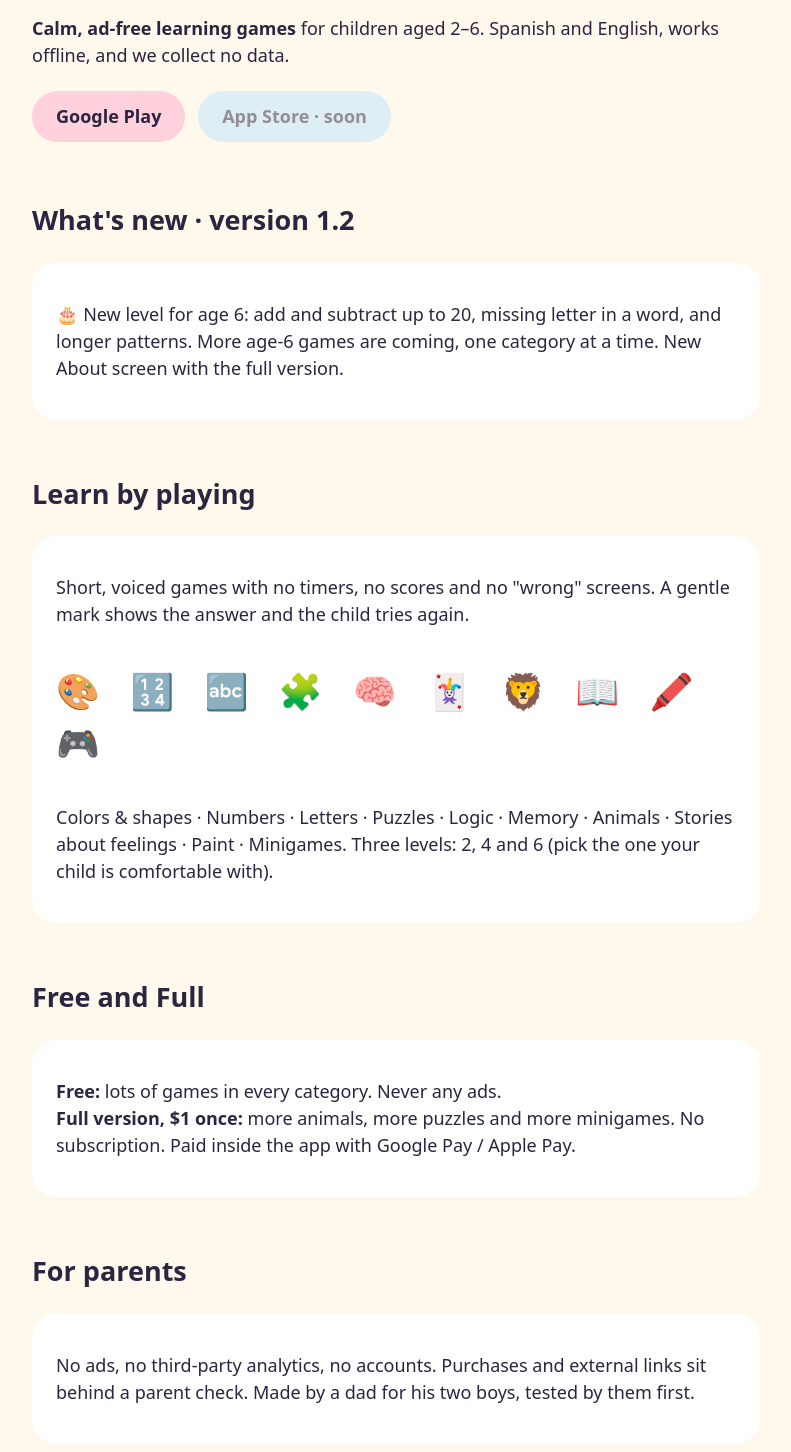
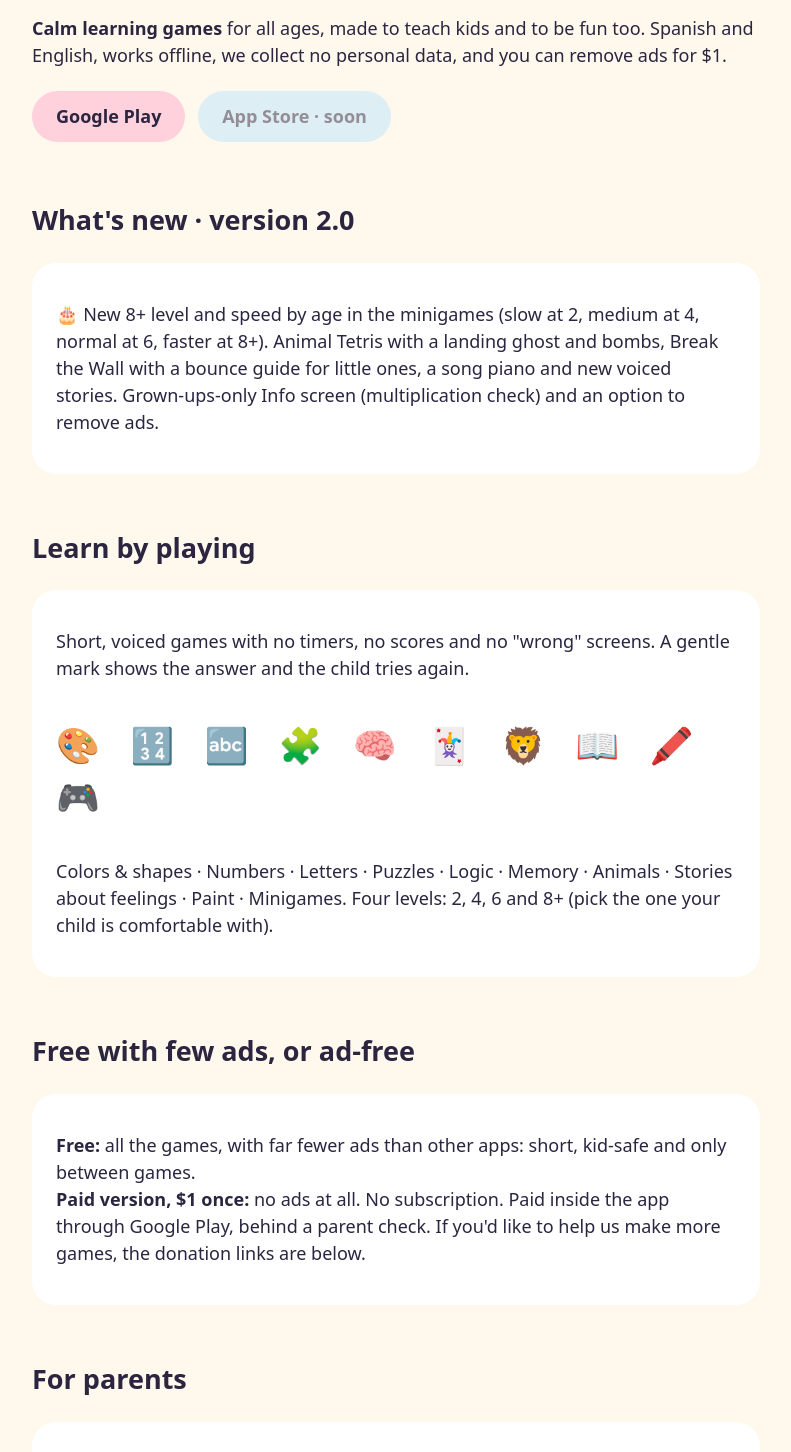
Before and after one commit to nescool101/lulu-kids-page, a website: page index.html in a window 1280 px wide. Shown: the part 148-1600 px from the top of the page, without its empty margins (244-1035 px from the left). Drawn offline with Linux system fonts and the light colour scheme.

Commit message:
Play Store link; copy: few ads free, no ads paid

```diff
--- a/index.html
+++ b/index.html
@@ -6,7 +6,7 @@
 <title>Lulu Kids</title>
 <link rel="icon" href="/favicon.ico" sizes="any">
 <link rel="apple-touch-icon" href="/apple-touch-icon.png">
-<meta name="description" content="Juegos educativos tranquilos y sin anuncios para niños de 2 a 6 años. Calm, ad-free learning games for ages 2–6.">
+<meta name="description" content="Juegos educativos tranquilos para todas las edades. Calm learning games for all ages.">
 <style>
   :root { --ink:#2b2540; --bg:#fff8ec; --card:#fff; --pink:#ffd1dc; --blue:#bde7ff; --green:#c8f7c5; --yellow:#fff3b0; }
   @media (prefers-color-scheme: dark) { :root { --ink:#f4efff; --bg:#1d1930; --card:#2a2545; } }
@@ -32,16 +32,16 @@
 
 <header>
   <h1>🌈 Lulu Kids</h1>
-  <p data-l="es"><b>Juegos educativos tranquilos y sin anuncios</b> para niños de 2 a 6 años. Español e inglés, funciona sin internet y no recopilamos datos.</p>
-  <p data-l="en"><b>Calm, ad-free learning games</b> for children aged 2–6. Spanish and English, works offline, and we collect no data.</p>
-  <a class="btn" href="#" id="play">Google Play</a>
+  <p data-l="es"><b>Juegos educativos tranquilos</b> para todas las edades, pensados para enseñar a los niños y también para divertirse. Español e inglés, funciona sin internet, no recopilamos datos personales y puedes quitar la publicidad por US$1.</p>
+  <p data-l="en"><b>Calm learning games</b> for all ages, made to teach kids and to be fun too. Spanish and English, works offline, we collect no personal data, and you can remove ads for $1.</p>
+  <a class="btn" href="https://play.google.com/store/apps/details?id=app.lulukids.kids_app" id="play" target="_blank" rel="noopener">Google Play</a>
   <a class="btn alt dim" href="#">App Store · <span data-l="es">pronto</span><span data-l="en">soon</span></a>
 </header>
 
-<h2 data-l="es">Novedades · versión 1.2</h2><h2 data-l="en">What's new · version 1.2</h2>
+<h2 data-l="es">Novedades · versión 2.0</h2><h2 data-l="en">What's new · version 2.0</h2>
 <div class="card">
-  <p data-l="es">🎂 Nuevo nivel para 6 años: sumas y restas hasta 20, letra que falta en la palabra y patrones más largos. Más juegos de 6 años llegarán categoría por categoría. Pantalla "Acerca de" con la versión completa.</p>
-  <p data-l="en">🎂 New level for age 6: add and subtract up to 20, missing letter in a word, and longer patterns. More age-6 games are coming, one category at a time. New About screen with the full version.</p>
+  <p data-l="es">🎂 Nuevo nivel de 8+ años y velocidad por edad en los minijuegos (lenta a los 2, media a los 4, normal a los 6 y más rápida a los 8+). Tetris de animales con sombra de aterrizaje y bombas, Rompe el muro con guía de rebote para los más pequeños, piano con canciones y cuentos nuevos con voz. Info solo para adultos (con multiplicación) y opción de quitar la publicidad.</p>
+  <p data-l="en">🎂 New 8+ level and speed by age in the minigames (slow at 2, medium at 4, normal at 6, faster at 8+). Animal Tetris with a landing ghost and bombs, Break the Wall with a bounce guide for little ones, a song piano and new voiced stories. Grown-ups-only Info screen (multiplication check) and an option to remove ads.</p>
 </div>
 
 <h2 data-l="es">Aprender jugando</h2><h2 data-l="en">Learn by playing</h2>
@@ -49,20 +49,20 @@
   <p data-l="es">Juegos cortos y con voz, sin cronómetros, sin puntajes y sin pantallas de "incorrecto". Una marca suave muestra la respuesta y el niño lo intenta otra vez.</p>
   <p data-l="en">Short, voiced games with no timers, no scores and no "wrong" screens. A gentle mark shows the answer and the child tries again.</p>
   <p class="tiles" aria-hidden="true">🎨 🔢 🔤 🧩 🧠 🃏 🦁 📖 🖍️ 🎮</p>
-  <p data-l="es">Colores y formas · Números · Letras · Rompecabezas · Lógica · Memoria · Animales · Cuentos sobre emociones · Pintar · Minijuegos. Tres niveles: 2, 4 y 6 años (el niño elige el que le queda cómodo).</p>
-  <p data-l="en">Colors &amp; shapes · Numbers · Letters · Puzzles · Logic · Memory · Animals · Stories about feelings · Paint · Minigames. Three levels: 2, 4 and 6 (pick the one your child is comfortable with).</p>
+  <p data-l="es">Colores y formas · Números · Letras · Rompecabezas · Lógica · Memoria · Animales · Cuentos sobre emociones · Pintar · Minijuegos. Cuatro niveles: 2, 4, 6 y 8+ años (el niño elige el que le queda cómodo).</p>
+  <p data-l="en">Colors &amp; shapes · Numbers · Letters · Puzzles · Logic · Memory · Animals · Stories about feelings · Paint · Minigames. Four levels: 2, 4, 6 and 8+ (pick the one your child is comfortable with).</p>
 </div>
 
-<h2 data-l="es">Gratis y versión completa</h2><h2 data-l="en">Free and Full</h2>
+<h2 data-l="es">Gratis con pocos anuncios, o sin publicidad</h2><h2 data-l="en">Free with few ads, or ad-free</h2>
 <div class="card">
-  <p data-l="es"><b>Gratis:</b> muchos juegos en cada categoría. Nunca anuncios.<br><b>Versión completa, US$1 una sola vez:</b> más animales, más rompecabezas y más minijuegos. Sin suscripción. Se paga dentro de la app con Google Pay / Apple Pay.</p>
-  <p data-l="en"><b>Free:</b> lots of games in every category. Never any ads.<br><b>Full version, $1 once:</b> more animals, more puzzles and more minigames. No subscription. Paid inside the app with Google Pay / Apple Pay.</p>
+  <p data-l="es"><b>Gratis:</b> todos los juegos, con muy pocos anuncios comparado con otras apps: breves, aptos para niños y solo entre juegos.<br><b>Versión de pago, US$1 una sola vez:</b> sin ningún anuncio. Sin suscripción. Se paga dentro de la app con Google Play, detrás de una verificación para adultos. Si quieres apoyar para que hagamos más juegos, abajo están los enlaces de donación.</p>
+  <p data-l="en"><b>Free:</b> all the games, with far fewer ads than other apps: short, kid-safe and only between games.<br><b>Paid version, $1 once:</b> no ads at all. No subscription. Paid inside the app through Google Play, behind a parent check. If you'd like to help us make more games, the donation links are below.</p>
 </div>
 
 <h2 data-l="es">Para padres</h2><h2 data-l="en">For parents</h2>
 <div class="card">
-  <p data-l="es">Sin anuncios, sin analítica de terceros, sin cuentas. Las compras y los enlaces externos están detrás de una verificación para adultos. Hecho por un papá para sus dos hijos, probado primero por ellos.</p>
-  <p data-l="en">No ads, no third-party analytics, no accounts. Purchases and external links sit behind a parent check. Made by a dad for his two boys, tested by them first.</p>
+  <p data-l="es">Anuncios solo de formato certificado para familias y sin personalizar; sin analítica de terceros, sin cuentas. La pantalla Info, las compras y los enlaces externos están detrás de una verificación para adultos. Hecho por un papá para sus dos hijos, probado primero por ellos.</p>
+  <p data-l="en">Only family-certified, non-personalized ads; no third-party analytics, no accounts. The Info screen, purchases and external links sit behind a parent check. Made by a dad for his two boys, tested by them first.</p>
 </div>
 
 <h2 data-l="es">Apoya a Lulu Kids ❤️</h2><h2 data-l="en">Support Lulu Kids ❤️</h2>
```
